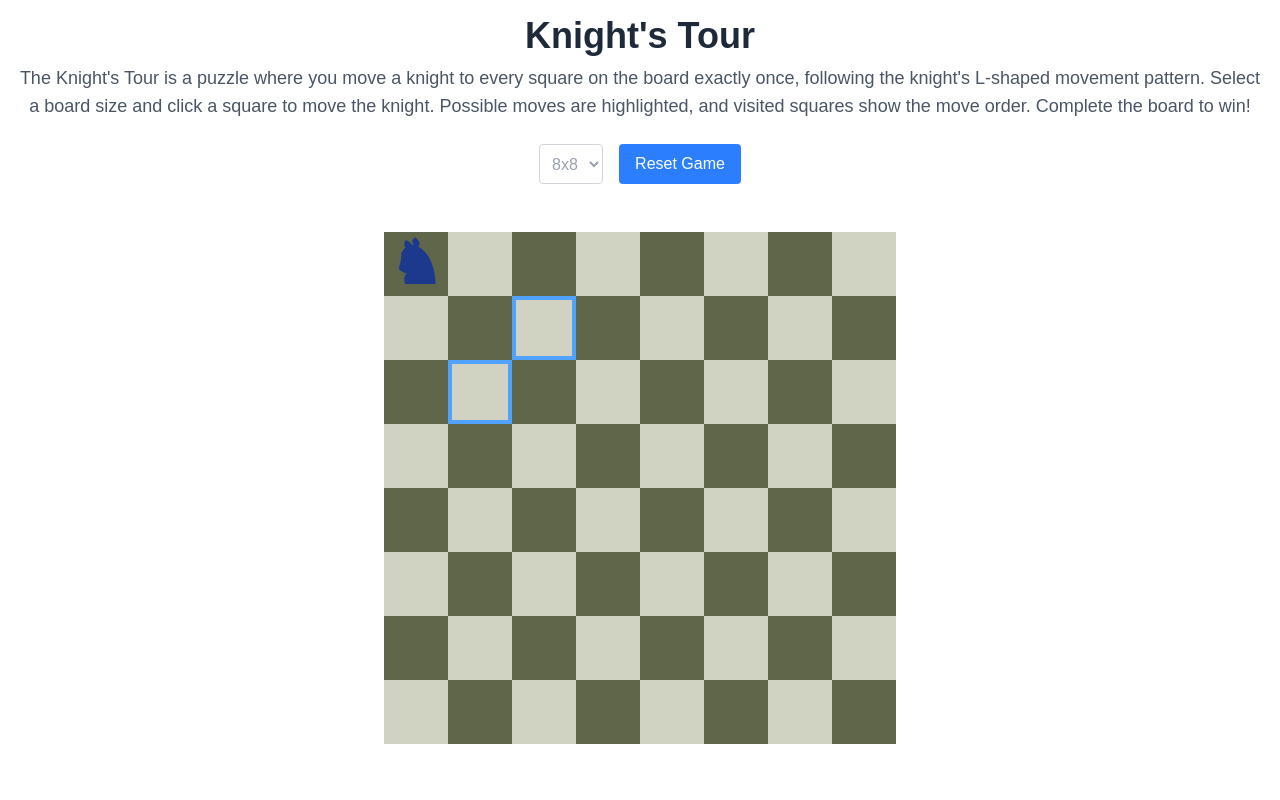
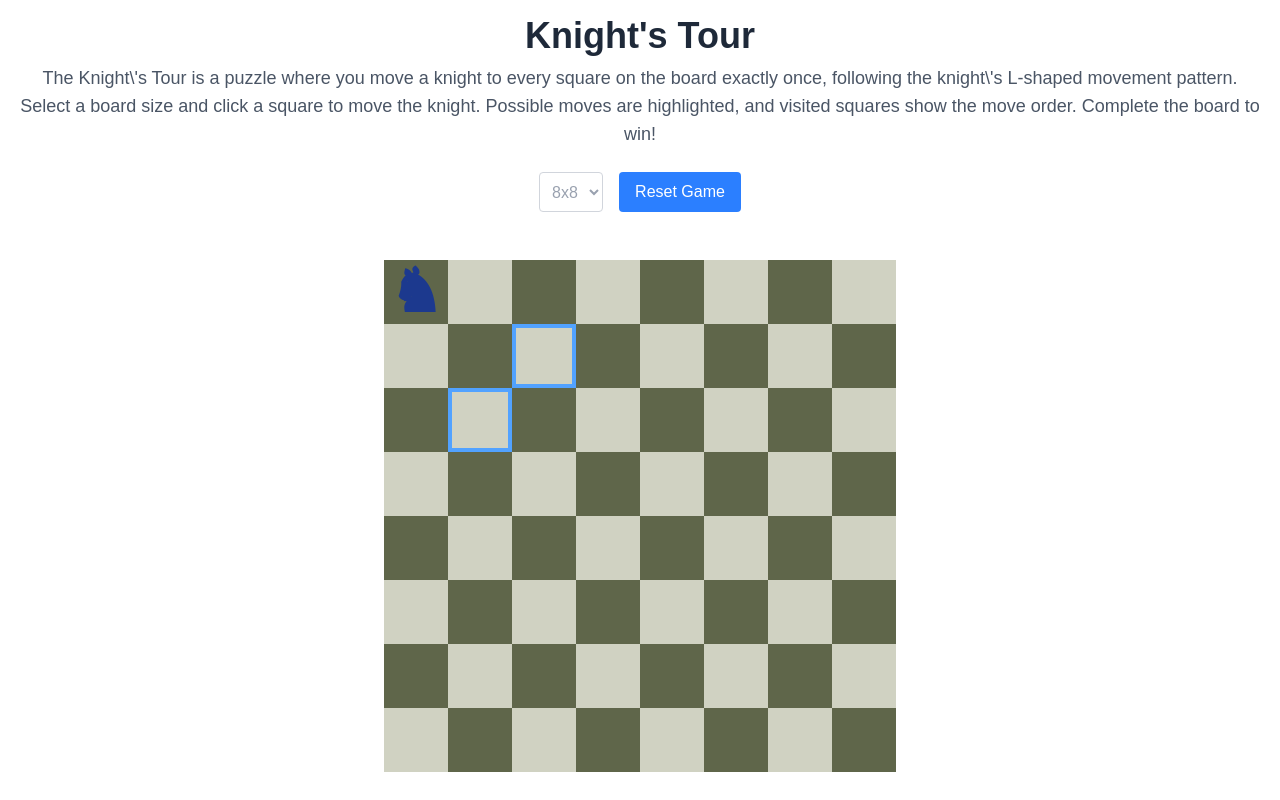
Before and after one commit to BrunoWebDesigner/knights-tour, a Next.js app: page / in a window 1280 px wide. Built offline with nearby package versions, Linux system fonts and the light colour scheme.

Commit message:
fix: build page error

```diff
--- a/src/components/GameStatus.js
+++ b/src/components/GameStatus.js
@@ -1,7 +1,7 @@
 export default function GameStatus({ isGameWon }) {
   return isGameWon ? (
     <div className="text-center text-2xl font-bold text-green-600 mt-4">
-      Congratulations! You've completed the Knight's Tour!
+      Congratulations! You\'ve completed the Knight\'s Tour!
     </div>
   ) : null;
 }
--- a/src/components/TitleAndDescription.js
+++ b/src/components/TitleAndDescription.js
@@ -3,7 +3,7 @@ export default function TitleAndDescription() {
     <div className="text-center mb-6">
       <h1 className="text-4xl font-bold text-gray-800">Knight's Tour</h1>
       <p className="text-lg text-gray-600 mt-2">
-        The Knight's Tour is a puzzle where you move a knight to every square on the board exactly once, following the knight's L-shaped movement pattern. Select a board size and click a square to move the knight. Possible moves are highlighted, and visited squares show the move order. Complete the board to win!
+        The Knight\'s Tour is a puzzle where you move a knight to every square on the board exactly once, following the knight\'s L-shaped movement pattern. Select a board size and click a square to move the knight. Possible moves are highlighted, and visited squares show the move order. Complete the board to win!
       </p>
     </div>
   );
```
